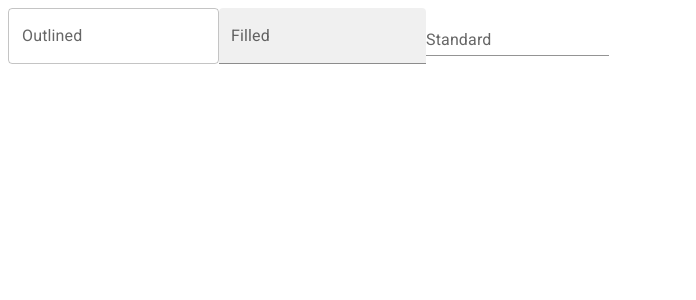
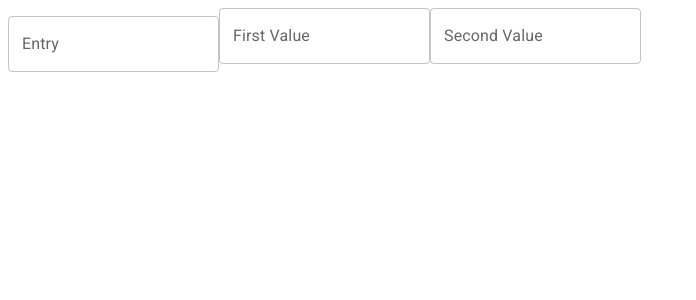
Before and after one commit to viniciusferreira7/reduction-rpm-test, a React (Create React App) app: page / in a window 1280 px wide. Shown: the top 300 px of the page, without its empty margins (0-696 px from the left). Built offline with nearby package versions, Linux system fonts and the light colour scheme.

Commit message:
validando campos

```diff
--- a/package.json
+++ b/package.json
@@ -13,7 +13,9 @@
     "react": "^18.1.0",
     "react-dom": "^18.1.0",
     "react-scripts": "5.0.1",
-    "web-vitals": "^2.1.4"
+    "styled-components": "^5.3.5",
+    "web-vitals": "^2.1.4",
+    "yup": "^0.32.11"
   },
   "scripts": {
     "start": "react-scripts start",
--- a/src/components/Form/index.jsx
+++ /dev/null
@@ -1,12 +0,0 @@
-import { TextField } from '@mui/material';
-import React from 'react';
-
-export const Register = () => {
-  return (
-    <>
-      <TextField id="outlined-basic" label="Outlined" variant="outlined" />
-      <TextField id="filled-basic" label="Filled" variant="filled" />
-      <TextField id="standard-basic" label="Standard" variant="standard" />
-    </>
-  );
-};
--- /dev/null
+++ b/src/components/Register/index.jsx
@@ -0,0 +1,58 @@
+import { TextField } from '@mui/material';
+import { Field, Form, Formik } from 'formik';
+
+import React from 'react';
+import * as Yup from 'yup';
+
+import * as Styled from './styles';
+
+export const Register = () => {
+  const validate = Yup.object().shape({
+    entry: Yup.number().required('Required'),
+    firstValue: Yup.number().required('Required'),
+    secondValue: Yup.number().required('Required'),
+  });
+
+  return (
+    <Styled.Container>
+      <Formik
+        initialValues={{
+          firstName: '',
+          lastName: '',
+          email: '',
+        }}
+        validationSchema={validate}
+      >
+        <Form>
+          <Field
+            component={TextField}
+            id="entry"
+            name="entry"
+            type="text"
+            variant="outlined"
+            label="Entry"
+            margin="dense"
+          />
+
+          <Field
+            component={TextField}
+            id="firstValue"
+            name="firstValue"
+            type="text"
+            variant="outlined"
+            label="First Value"
+          />
+
+          <Field
+            component={TextField}
+            id="secondValue"
+            name="secondValue"
+            type="text"
+            variant="outlined"
+            label="Second Value"
+          />
+        </Form>
+      </Formik>
+    </Styled.Container>
+  );
+};
--- /dev/null
+++ b/src/components/Register/styles.js
@@ -0,0 +1,8 @@
+import styled from 'styled-components';
+
+export const Container = styled.div`
+
+ &  #FirstValue {
+  border-color: #fff;
+}
+`;
--- a/src/templetes/Home/index.jsx
+++ b/src/templetes/Home/index.jsx
@@ -1,5 +1,5 @@
 import React from 'react';
-import { Register } from '../../components/Form';
+import { Register } from '../../components/Register';
 
 export const Home = () => {
   return <Register />;
```
Also changed, not shown: 1 other file (tests, documents, lock files or other folders).
